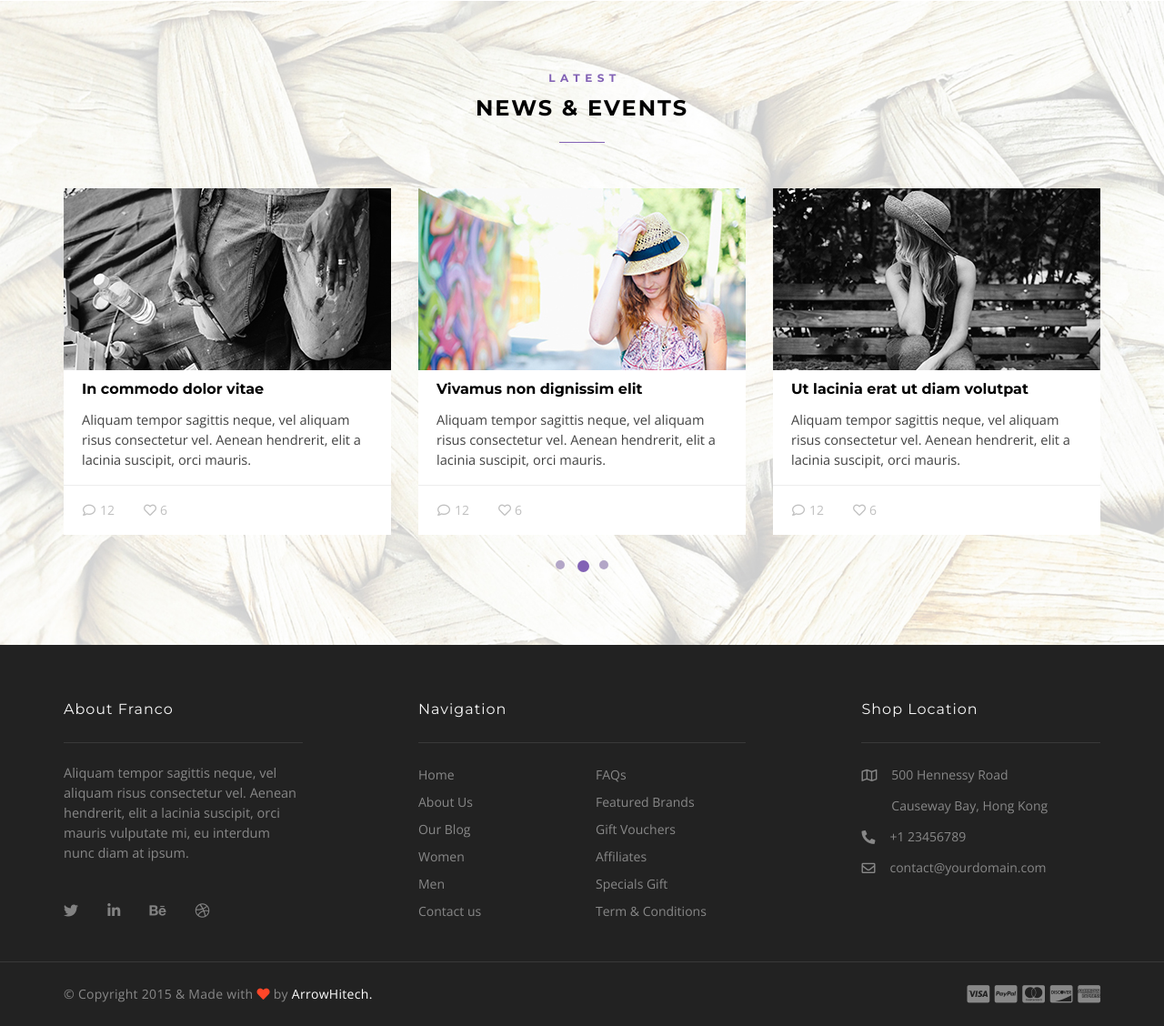
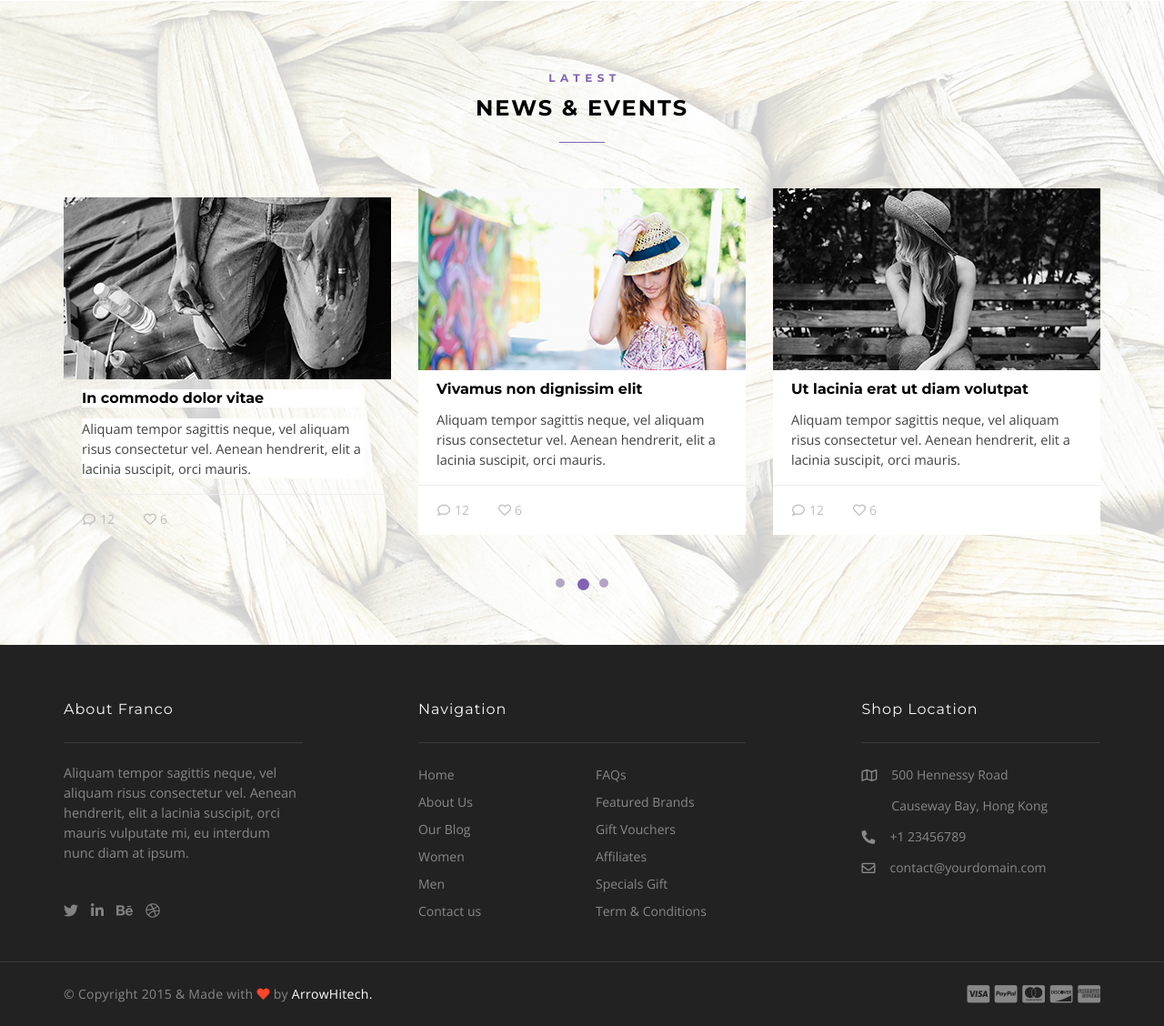
Before and after one commit to hungitytng99/trainningAHT, a plain HTML site: page index.html in a window 1280 px wide. Shown: the part 1862-2990 px from the top of the page at 91% size. Drawn offline with nearby package versions, Linux system fonts and the light colour scheme.

Commit message:
fix html error

```diff
--- a/assets/css/custom/homepage/footer.less
+++ b/assets/css/custom/homepage/footer.less
@@ -34,12 +34,11 @@
                 margin: 22px 0px 44px 0px;
             }
 
-            &-icon-list {
-                color: #828282;
-                font-size: 1.6rem;
-                letter-spacing: 14px;
-
-
+            &-icon-list{
+                    color: #828282;
+                    font-size: 1.6rem;
+                    letter-spacing: 14px;
+                    display: flex;
                 &.-item:hover {
                     color: @white-color;
                 }
--- a/assets/js/homepage/homepage.js
+++ b/assets/js/homepage/homepage.js
@@ -43,5 +43,3 @@ $(document).ready(function() {
 });
 
 //Prevent scroll when modal is opening
-var test = document.querySelector("#category-menu-status");
-console.log(test);
--- a/index.html
+++ b/index.html
@@ -354,8 +354,8 @@
             </div>
             <div class="news__content-wrapper grid wide ">
                 <div class="owl-carousel owl-theme ">
-                    <div class="item ">
-                        <li class="news__content-wrapper-item ">
+                    <ul class="item ">
+                        <li class="news__cotnent-wrapper-item ">
                             <a href=" ">
                                 <img src="assets/images/homepage/news/news1.jpg " alt=" " class="news__content-wrapper-img ">
                             </a>
@@ -379,7 +379,7 @@
                                 </div>
                             </div>
                         </li>
-                    </div>
+                    </ul>
                     <div class="item ">
                         <li class="news__content-wrapper-item ">
                             <a href=" ">
@@ -449,18 +449,26 @@
                         Aliquam tempor sagittis neque, vel aliquam risus consectetur vel. Aenean hendrerit, elit a lacinia suscipit, orci mauris vulputate mi, eu interdum nunc diam at ipsum.
                     </div>
                     <ul class="footer-contact__item-icon-list ">
+                        <li>
                             <a href=" ">
                                 <i class="footer-contact__item-icon-list -item fab fa-twitter "></i>
                             </a>
+                        </li>
+                        <li>
                             <a href=" ">
                                 <i class="footer-contact__item-icon-list -item fab fa-linkedin-in "></i>
                             </a>
+                        </li>
+                        <li>
                             <a href=" ">
                                 <i class="footer-contact__item-icon-list -item fab fa-behance "></i>
                             </a>
+                        </li>
+                        <li>
                             <a href=" ">
                                 <i class="footer-contact__item-icon-list -item fab fa-dribbble "></i>
                             </a>
+                        </li>
                     </ul>
                 </div>
                 <div class="footer-contact__item col xl-1 l-0 m-0 sm-0 x-0 ">
```
Lines whose indentation alone changed are shown as unchanged.
